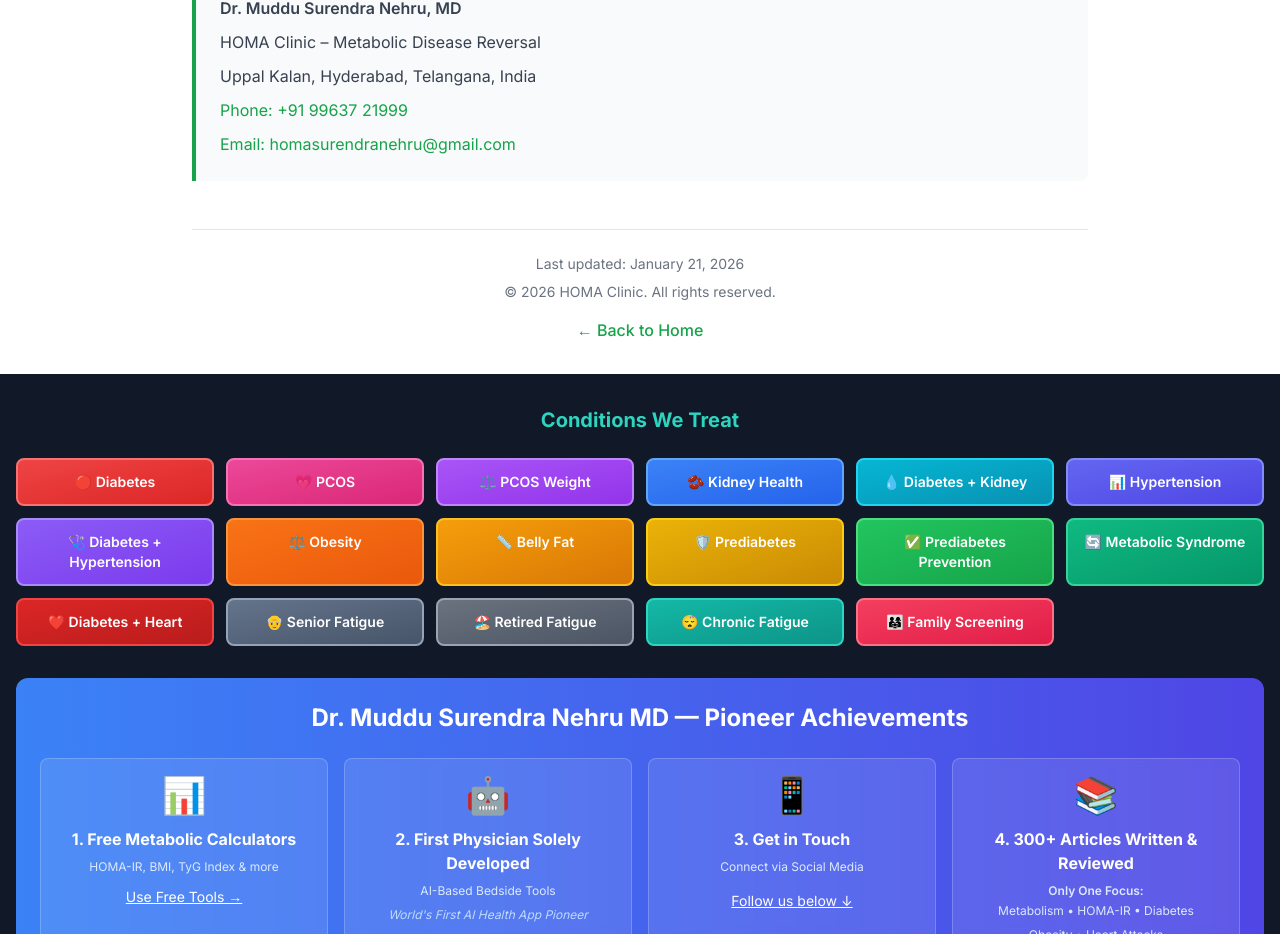
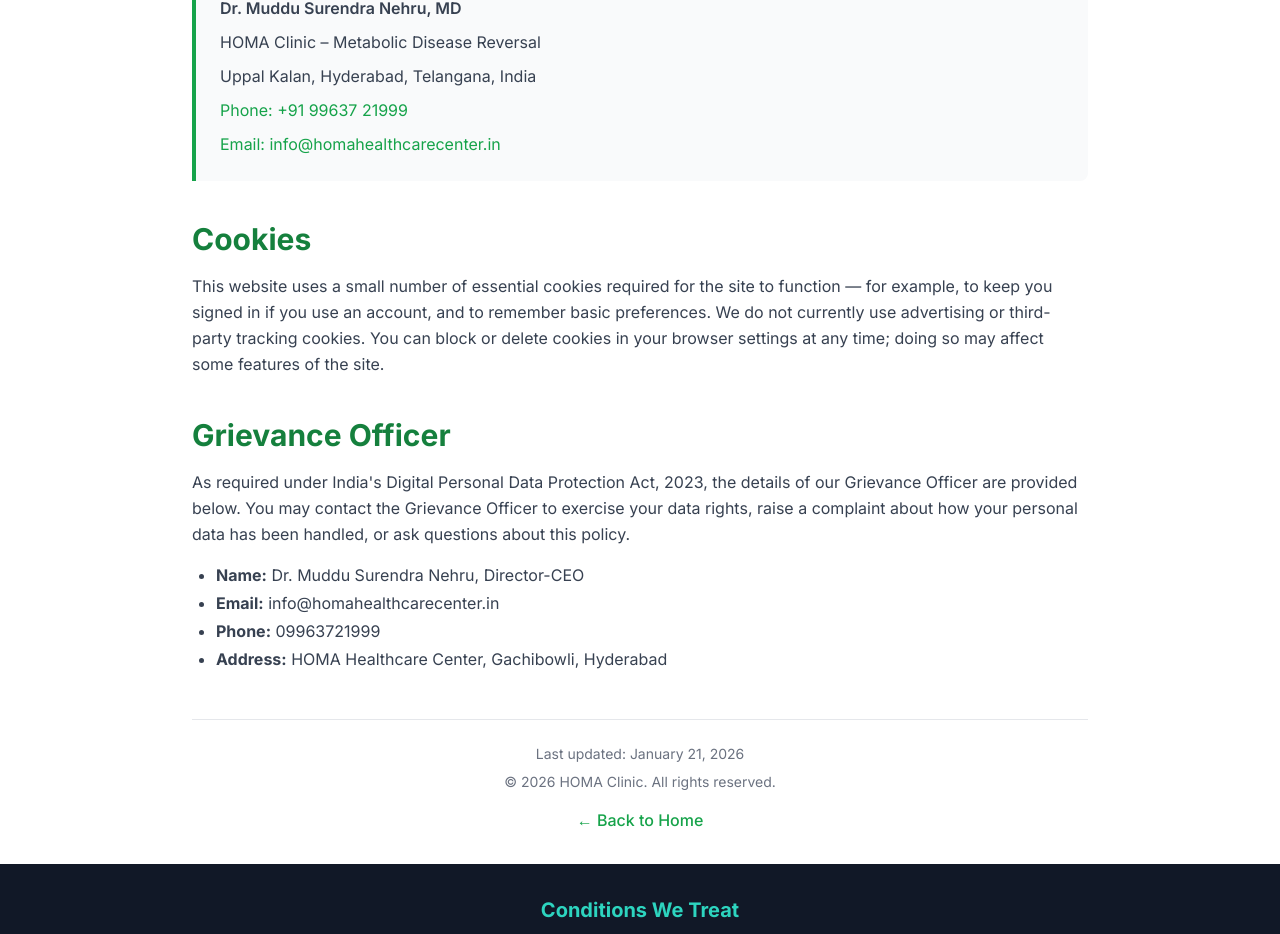
Before and after one commit to muddusurendranehru/homa-mvp-v2, a Next.js app in the folder web/: page /privacy in a window 1280 px wide. Shown: the part 1540-2474 px from the top of the page. Built offline with nearby package versions, Linux system fonts and the light colour scheme; no server answers.

Commit message:
HONcode: add cookies + grievance officer sections, business email, footer links to canonical /privacy

```diff
--- a/web/app/layout.tsx
+++ b/web/app/layout.tsx
@@ -781,7 +781,7 @@
                   <Link href="/books" className="text-gray-300 hover:text-white transition-colors">
                     Books
                   </Link>
-                  <Link href="/privacy-policy" className="text-gray-300 hover:text-white transition-colors">
+                                    <Link href="/privacy" className="text-gray-300 hover:text-white transition-colors">
                     Privacy Policy
                   </Link>
                 </div>
--- a/web/app/privacy/page.tsx
+++ b/web/app/privacy/page.tsx
@@ -110,14 +110,46 @@
                   Phone: +91 99637 21999
                 </a>
               </p>
-              <p>
-                <a href="mailto:homasurendranehru@gmail.com" className="text-green-600 hover:text-green-700 hover:underline">
-                  Email: homasurendranehru@gmail.com
+                         <p>
+                <a href="mailto:info@homahealthcarecenter.in" className="text-green-600 hover:text-green-700 hover:underline">
+                  Email: info@homahealthcarecenter.in
                 </a>
               </p>
             </div>
           </div>
 
+          {/* Cookies */}
+          <section className="mb-8">
+            <h2 className="text-2xl md:text-3xl font-bold text-gray-800 mb-4 text-green-700">
+              Cookies
+            </h2>
+            <p className="text-gray-700 mb-4">
+              This website uses a small number of essential cookies required for the site to
+              function — for example, to keep you signed in if you use an account, and to
+              remember basic preferences. We do not currently use advertising or third-party
+              tracking cookies. You can block or delete cookies in your browser settings at
+              any time; doing so may affect some features of the site.
+            </p>
+          </section>
+
+          {/* Grievance Officer */}
+          <section className="mb-8">
+            <h2 className="text-2xl md:text-3xl font-bold text-gray-800 mb-4 text-green-700">
+              Grievance Officer
+            </h2>
+            <p className="text-gray-700 mb-4">
+              As required under India&apos;s Digital Personal Data Protection Act, 2023, the
+              details of our Grievance Officer are provided below. You may contact the
+              Grievance Officer to exercise your data rights, raise a complaint about how
+              your personal data has been handled, or ask questions about this policy.
+            </p>
+            <ul className="list-disc pl-6 text-gray-700 mb-4 space-y-1">
+              <li><strong>Name:</strong> Dr. Muddu Surendra Nehru, Director-CEO</li>
+              <li><strong>Email:</strong> info@homahealthcarecenter.in</li>
+              <li><strong>Phone:</strong> 09963721999</li>
+              <li><strong>Address:</strong> HOMA Healthcare Center, Gachibowli, Hyderabad</li>
+            </ul>
+          </section>
           {/* Footer */}
           <footer className="mt-12 pt-6 border-t border-gray-200 text-center">
             <p className="text-sm text-gray-500 mb-2">
```
